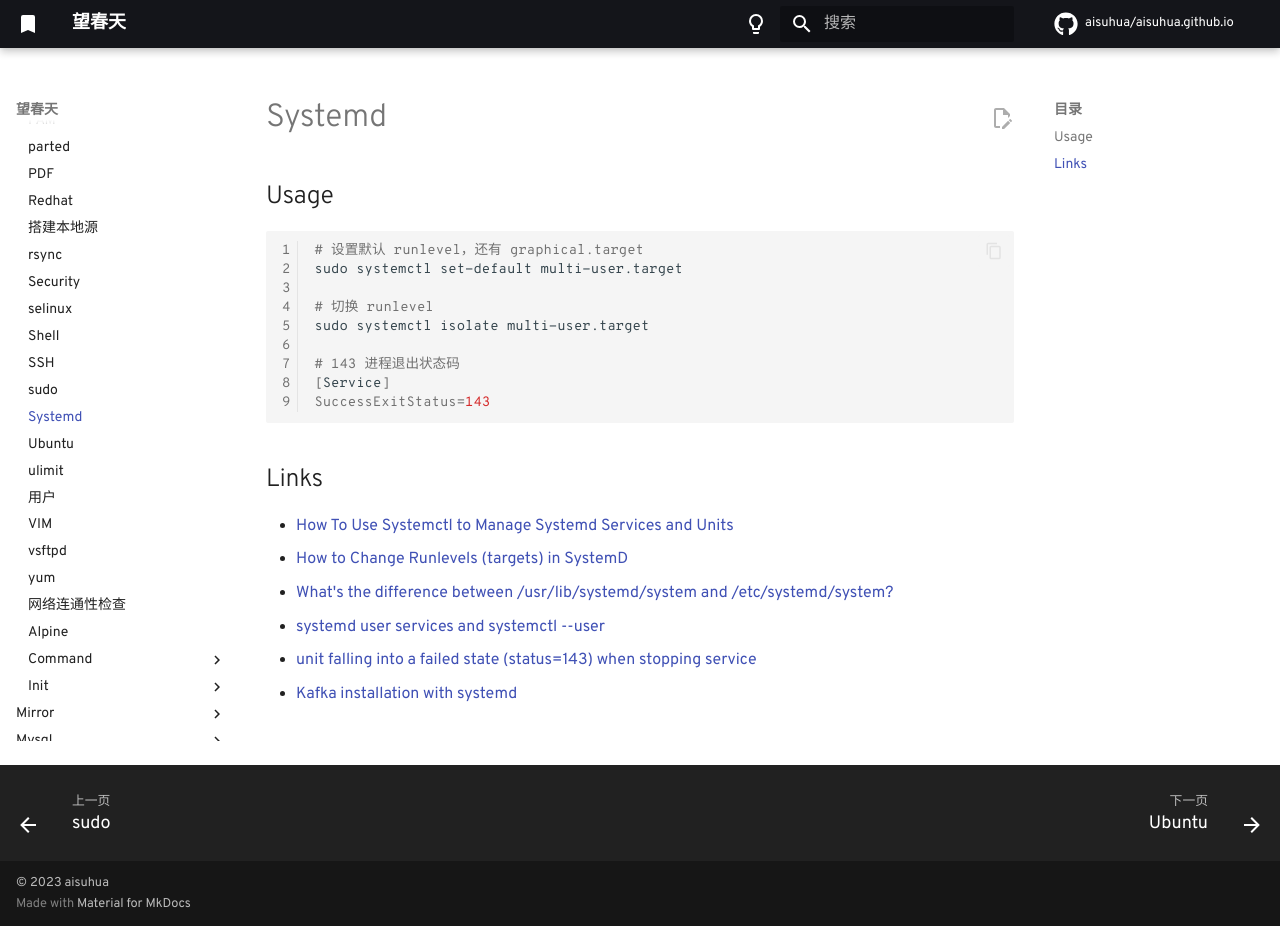
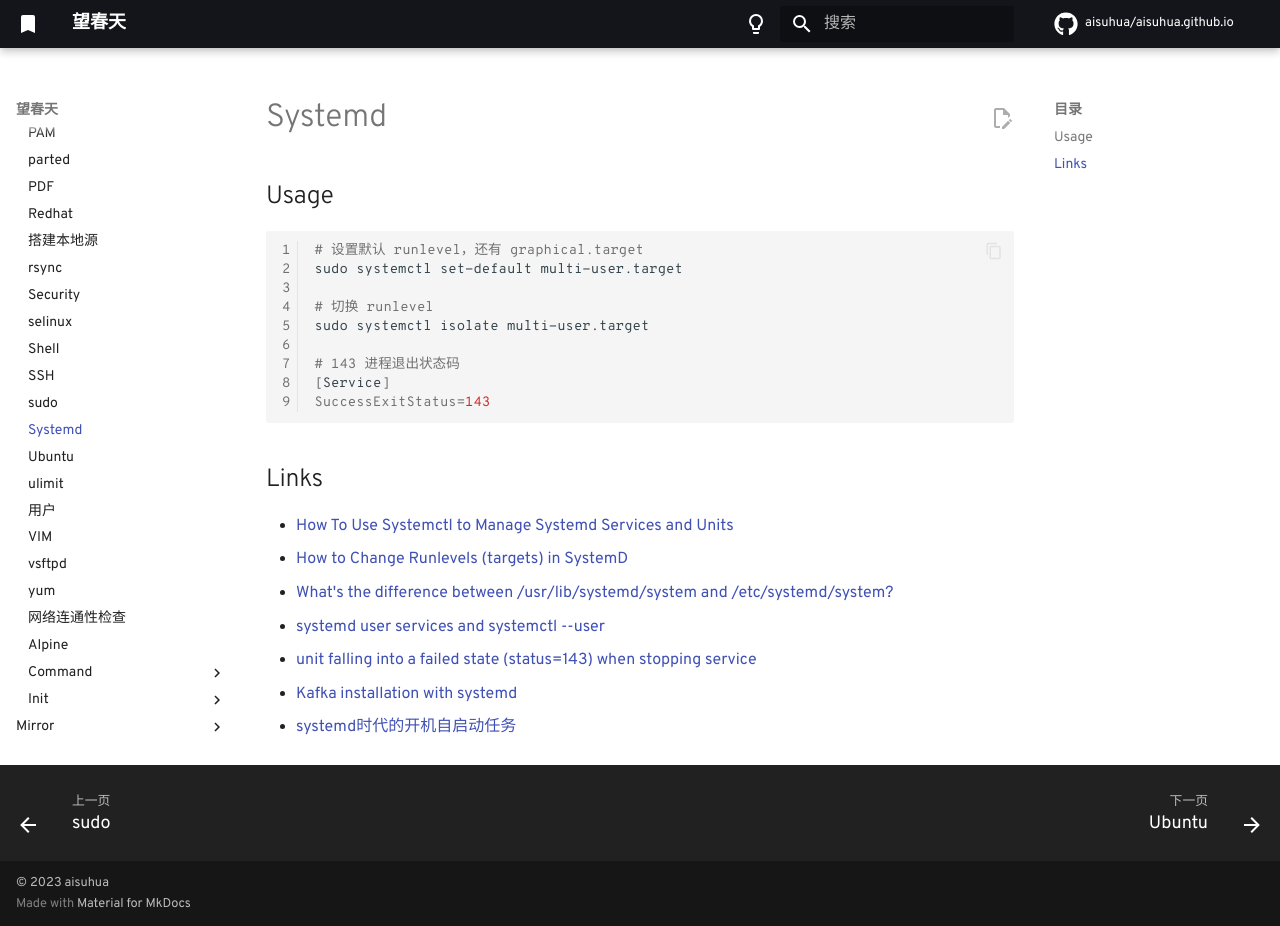
Before and after one commit to aisuhua/aisuhua.github.io, an MkDocs documentation site: the page built from docs/linux/systemd.md, in a window 1280 px wide and 926 px high. Built offline with MkDocs 1.6.1 and Material for MkDocs 9.7.7, drawn with Linux system fonts in a browser that asks for light colours; comment, search, counter and statistics services are not loaded.

Commit message:
nmcli.md top.md

```diff
--- a/docs/linux/systemd.md
+++ b/docs/linux/systemd.md
@@ -22,3 +22,4 @@
 - [systemd user services and systemctl --user](https://nts.strzibny.name/systemd-user-services/)
 - [unit falling into a failed state (status=143) when stopping service](https://stackoverflow.com/questions/45953678/unit-falling-into-a-failed-state-status-143-when-stopping-service)
 - [Kafka installation with systemd](https://gist.github.com/aisuhua/32049049b68aa993f76040d94392b3fe)
+- [systemd时代的开机自启动任务](https://systemd-book.junmajinlong.com/auto_tasks_on_boot.html)
```
Also changed, not shown: docs/ansible/faq.md (+1 -0 lines).
